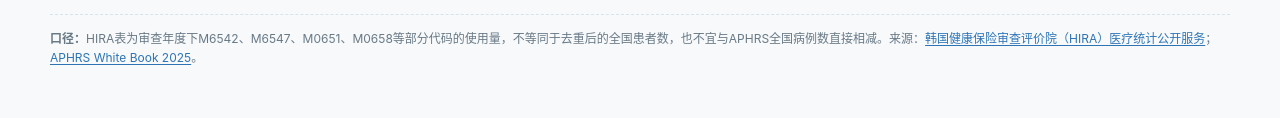
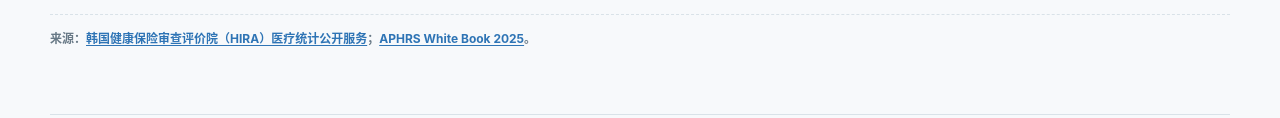
Before and after one commit to barry-cardio/Korea-EP, a plain HTML site: page index.html in a window 1280 px wide. Shown: the part 2692-2810 px from the top of the page. Drawn offline with nearby package versions, Linux system fonts and the light colour scheme.

Commit message:
Update index.html

```diff
--- a/index.html
+++ b/index.html
@@ -136,7 +136,7 @@
       </div>
       <div class="table-wrap" style="margin-top:24px"><table><thead><tr><th>HIRA审查年度</th><th class="num">RF小计</th><th class="num">冷冻小计</th><th class="num">合计使用量</th><th class="num">同比</th></tr></thead><tbody id="hira-body"></tbody></table></div>
       <div class="table-wrap" style="margin-top:24px"><table><thead><tr><th>APHRS指标</th><th class="num">2021</th><th class="num">2022</th><th class="num">2023</th><th class="num">2024</th></tr></thead><tbody><tr><td>全部导管消融</td><td class="num">11,554</td><td class="num">10,453</td><td class="num">13,548</td><td class="num">14,422</td></tr><tr><td>AF消融</td><td class="num">5,796</td><td class="num">6,991</td><td class="num">7,908</td><td class="num">9,127</td></tr><tr><td>AF消融中心</td><td class="num">53</td><td class="num">45</td><td class="num">58</td><td class="num">68</td></tr><tr><td>AF消融医生</td><td class="num">98</td><td class="num">87</td><td class="num">117</td><td class="num">130</td></tr></tbody></table></div>
-      <p class="source-note"><strong>口径：</strong>HIRA表为审查年度下M6542、M6547、M0651、M0658等部分代码的使用量，不等同于去重后的全国患者数，也不宜与APHRS全国病例数直接相减。来源：<a href="https://opendata.hira.or.kr/op/opc/selectMedInfoSvcList.do" target="_blank" rel="noopener">韩国健康保险审查评价院（HIRA）医疗统计公开服务</a>；<a href="https://www.aphrs.org/attachments/article/42/APHRS%20White%20Book%202025.pdf" target="_blank" rel="noopener">APHRS White Book 2025</a>。</p>
+      <p class="source-note"><strong>来源：<a href="https://opendata.hira.or.kr/op/opc/selectMedInfoSvcList.do" target="_blank" rel="noopener">韩国健康保险审查评价院（HIRA）医疗统计公开服务</a>；<a href="https://www.aphrs.org/attachments/article/42/APHRS%20White%20Book%202025.pdf" target="_blank" rel="noopener">APHRS White Book 2025</a>。</p>
     </section>
 
     <section id="region">
```
